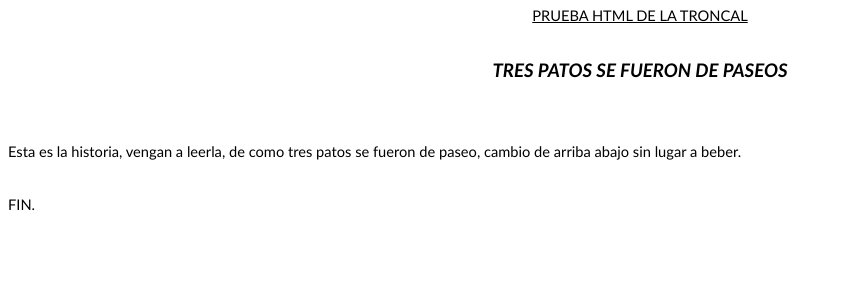
After one commit to iceblick/trunks, a Django app: template trunks/templates/trunks/Trunk_OTN_detail.html in a window 1280 px wide. The commit adds this page. Shown: the top 300 px of the page, without its empty margins (0-841 px from the left). Run offline with Django 3.2, Linux system fonts and the light colour scheme; the template is opened without the code that fills it, so the values that code supplies are empty.

Commit message:
vainas de HTML

```diff
--- /dev/null
+++ b/trunks/templates/trunks/Trunk_OTN_detail.html
@@ -0,0 +1,64 @@
+<!DOCTYPE html>
+<html lang="es">
+    <head>
+        <meta http-equiv=Content-Type content="text/html; charset=windows-1252">
+        <title>PRUEBA</title>
+        <style>
+        <!--
+        /* Font Definitions */
+        @font-face
+            {font-family:"Cambria Math";
+            panose-1:2 4 5 3 5 4 6 3 2 4;}
+        @font-face
+            {font-family:Calibri;
+            panose-1:2 15 5 2 2 2 4 3 2 4;}
+        /* Style Definitions */
+        p.MsoNormal, li.MsoNormal, div.MsoNormal
+            {margin-top:0cm;
+            margin-right:0cm;
+            margin-bottom:8.0pt;
+            margin-left:0cm;
+            line-height:107%;
+            font-size:11.0pt;
+            font-family:"Calibri",sans-serif;}
+        .MsoChpDefault
+            {font-family:"Calibri",sans-serif;}
+        .MsoPapDefault
+            {margin-bottom:8.0pt;
+            line-height:107%;}
+        @page WordSection1
+            {size:612.0pt 792.0pt;
+            margin:70.85pt 3.0cm 70.85pt 3.0cm;}
+        div.WordSection1
+            {page:WordSection1;}
+        -->
+        </style>
+
+    </head>
+
+    <body lang=ES-CO style='word-wrap:break-word'>
+
+        <div class=WordSection1>
+
+            <p class=MsoNormal align=center style='text-align:center'><u><span lang=ES>PRUEBA HTML DE LA TRONCAL</span></u></p>
+
+            <p class=MsoNormal><span lang=ES>&nbsp;</span></p>
+
+            <p class=MsoNormal align=center style='text-align:center'><b><i><span lang=ES
+                style='font-size:14.0pt;line-height:107%'>TRES PATOS SE FUERON DE PASEOS</span></i></b></p>
+
+            <p class=MsoNormal><span lang=ES>&nbsp;</span></p>
+
+            <p class=MsoNormal><span lang=ES>&nbsp;</span></p>
+
+            <p class=MsoNormal style='text-align:justify'><span lang=ES>Esta es la historia, vengan a leerla, de como tres patos se fueron de paseo, cambio de arriba abajo sin lugar a beber.</span></p>
+
+            <p class=MsoNormal><span lang=ES>&nbsp;</span></p>
+
+            <p class=MsoNormal style='text-align:justify'><span lang=ES>FIN.</span></p>
+
+        </div>
+
+    </body>
+
+</html>
--- a/trunks/templates/trunks/trunk_list.html
+++ b/trunks/templates/trunks/trunk_list.html
@@ -7,7 +7,7 @@
                             <time class="date">
                                 {{ Trunk_OTN.Published_date }}
                             </time>
-                            <h2><a href="">{{ Trunk_OTN.Trunk }}</a></h2>
+                            <h2><a href="{% url 'Trunk_OTN_detail' pk=Trunk_OTN.pk %}">{{ Trunk_OTN.Trunk }}</a></h2>
                             <p>{{ Trunk_OTN.Detail|linebreaksbr }}</p>
                         </article>
                     {% endfor %}
@@ -17,7 +17,7 @@
                             <time class="date">
                                 {{ Trunk_DWDM.Published_date }}
                             </time>
-                            <h2><a href="">{{ Trunk_DWDM.Trunk }}</a></h2>
+                            <h2><a href="{% url 'Trunk_DWDM_detail' pk=Trunk_DWDM.pk %}">{{ Trunk_DWDM.Trunk }}</a></h2>
                             <p>{{ Trunk_DWDM.Detail|linebreaksbr }}</p>
                         </article>
                     {% endfor %}
@@ -27,7 +27,7 @@
                             <time class="date">
                                 {{ Trunk_SDH.Published_date }}
                             </time>
-                            <h2><a href="">{{ Trunk_SDH.Trunk }}</a></h2>
+                            <h2><a href="{% url 'Trunk_SDH_detail' pk=Trunk_SDH.pk %}">{{ Trunk_SDH.Trunk }}</a></h2>
                             <p>{{ Trunk_SDH.Detail|linebreaksbr }}</p>
                         </article>
                     {% endfor %}
--- a/trunks/urls.py
+++ b/trunks/urls.py
@@ -3,4 +3,7 @@ from . import views
 
 urlpatterns = [
 	path('', views.trunk_list, name='trunk_list'),
+	path('Trunk_OTN/<int:pk>/', views.Trunk_OTN_detail, name='Trunk_OTN_detail'),
+	path('Trunk_DWDM/<int:pk>/', views.Trunk_DWDM_detail, name='Trunk_DWDM_detail'),
+	path('Trunk_SDH/<int:pk>/', views.Trunk_SDH_detail, name='Trunk_SDH_detail'),
 ]
```
Also changed, not shown: mysite/settings.py (+5 -4 lines), trunks/views.py (+14 -0 lines).
